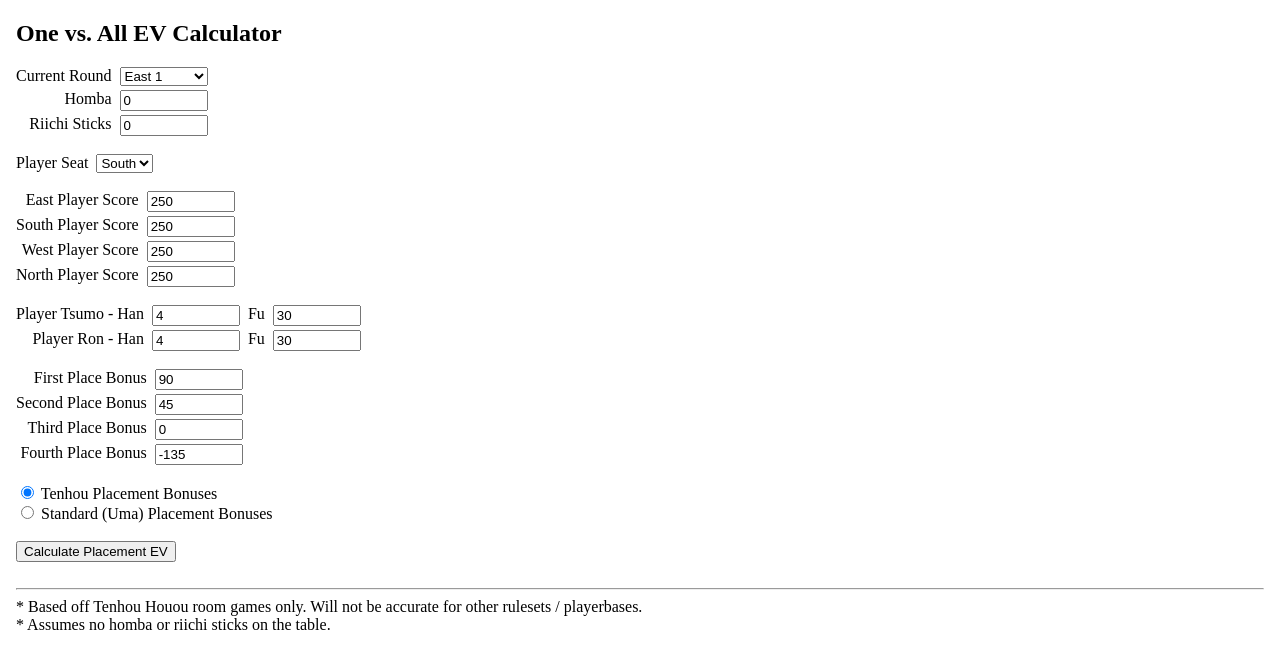
After one commit to cozziekuns/Misaki, a Flask app: page /one_vs_all in a window 1280 px wide. The commit adds this page. Shown: the top 669 px of the page. Run offline with Flask 2, Linux system fonts and the light colour scheme.

Commit message:
one vs all

```diff
--- a/app.py
+++ b/app.py
@@ -10,6 +10,7 @@ from flask import url_for
 from deal_in import get_deal_in_probs
 from game import Game_RoundInfo
 from placement import Calculator_PlacementEv
+from solver import Solver_Agari
 from solver import Solver_DealIn
 from solver import Solver_Fold
 from solver import Solver_Shoubu
@@ -63,6 +64,19 @@ def get_shoubu_round_info(request, player_seat):
 
     return round_info
 
+
+def get_one_vs_all_agari_value_matrix(request):
+    player_tsumo_han = int(request.args['player_tsumo_han'])
+    player_tsumo_fu = int(request.args['player_tsumo_fu'])
+    player_ron_han = int(request.args['player_ron_han'])
+    player_ron_fu = int(request.args['player_ron_fu'])
+
+    return [
+        (player_tsumo_han, player_tsumo_fu),
+        (player_ron_han, player_ron_fu),
+    ]
+
+
 def get_shoubu_agari_value_matrix(request):
     player_tsumo_han = int(request.args['player_tsumo_han'])
     player_tsumo_fu = int(request.args['player_tsumo_fu'])
@@ -81,7 +95,7 @@ def get_shoubu_agari_value_matrix(request):
         (opp_tsumo_han, opp_tsumo_fu),
     ]
 
-def get_shoubu_calculator(request):
+def get_ev_calculator(request):
     payoff_matrix = [int(request.args[name + '_place_bonus']) for name in PLACEMENT_NAMES]
     use_uma = request.args['bonus_type'] == 'uma_bonus'
 
@@ -100,6 +114,31 @@ def index():
 @app.route("/placement")
 def placement():
     return render_template('placement.html')
+
+@app.route("/one_vs_all")
+def one_vs_all():
+    return render_template('one_vs_all.html')
+
+@app.route("/calc_one_vs_all")
+def calc_one_vs_all():
+    base_round_info = get_shoubu_base_round_info(request)
+
+    player_seat = int(request.args['player_seat'])
+    real_player_seat = (player_seat + (base_round_info.kyoku % 4)) % 4
+
+    agari_value_matrix = get_one_vs_all_agari_value_matrix(request)
+
+    calculator = get_ev_calculator(request)
+
+    agari_solvers = [
+        Solver_Agari(calculator, base_round_info, real_player_seat, opp_seat % 4, agari_value_matrix)
+        for opp_seat in range(real_player_seat, real_player_seat + 4)
+    ]
+
+    for solver in agari_solvers:
+        solver.solve()
+
+    return "<br>".join([f"{solver.ev():.4f}" for solver in agari_solvers])
 
 @app.route("/deal_in")
 def deal_in():
@@ -146,7 +185,7 @@ def shoubu_ev():
 
     agari_value_matrix = get_shoubu_agari_value_matrix(request)
 
-    calculator = get_shoubu_calculator(request)
+    calculator = get_ev_calculator(request)
 
     shoubu_solver = Solver_Shoubu(calculator, shoubu_round_info, real_player_seat, real_opp_seat, agari_value_matrix)
     shoubu_solver.solve(live_wall, player_waits, opp_waits)
@@ -228,14 +267,9 @@ def placement_ev():
     player_seat = int(request.args['player_seat'])
     new_player_seat = (player_seat + (round_info.kyoku % 4)) % 4
 
-    payoff_matrix = [int(request.args[name + '_place_bonus']) for name in PLACEMENT_NAMES]
+    calculator = get_ev_calculator(request)
+    calculator.refresh(round_info)
 
-    calculator = Calculator_PlacementEv(
-        payoff_matrix,
-        use_uma=request.args['bonus_type'] == 'uma_bonus',
-    )
-
-    calculator.refresh(round_info)
     placement_ev = calculator.calc_placement_ev(new_player_seat)
 
     formatted_matrix = list(
@@ -256,7 +290,7 @@ def placement_ev():
         'placement_ev.html',
         kyoku=format_kyoku(round_info.kyoku),
         scores=get_base_scores_from_request(request),
-        payoff=payoff_matrix,
+        payoff=calculator.payoff_matrix,
         player_index=player_seat,
         ev=f"{placement_ev:.4f}",
         matrix=final_matrix,
--- a/templates/index.html
+++ b/templates/index.html
@@ -13,6 +13,7 @@
     <li><a href="/placement">Placement EV Calculator</a></li>
     <li><a href="/shoubu">Shoubu Calculator</a></li>
     <li><a href="/deal_in">Deal-in Rate Estimator</a></li>
+    <li><a href="/one_vs_all">One vs. All EV Calculator</a></li>
   </ul>
 </body>
 </html>
--- /dev/null
+++ b/templates/one_vs_all.html
@@ -0,0 +1,108 @@
+<!DOCTYPE html>
+<html>
+<head>
+  <meta charset="utf-8">
+  <title>One vs. All EV Calculator</title>
+  <link rel="stylesheet" href="static/style.css">
+</head>
+<body>
+  <h2>One vs. All EV Calculator</h2>
+
+  <form action="/calc_one_vs_all" method="get">
+    <div class="grid-align">
+      <label for="kyoku">Current Round</label>
+      <select name="kyoku" id="kyoku">
+        <option value="0">East 1</option>
+        <option value="1">East 2</option>
+        <option value="2">East 3</option>
+        <option value="3">East 4</option>
+        <option value="4">South 1</option>
+        <option value="5">South 2</option>
+        <option value="6">South 3</option>
+        <option value="7">South 4</option>
+      </select>
+
+      <label for="homba">Homba</label>
+      <input type="number" id="homba" name="homba" value="0">
+
+      <label for="riichi_sticks">Riichi Sticks</label>
+      <input type="number" id="riichi_sticks" name="riichi_sticks" value="0">
+    </div>
+
+    <br>
+
+    <div class="grid-align">
+      <label for="player_seat">Player Seat</label>
+      <select name="player_seat" id="player_seat">
+        <option value="0">East</option>
+        <option value="1" selected>South</option>
+        <option value="2">West</option>
+        <option value="3">North</option>
+      </select>
+    </div>
+
+    <br>
+
+    <div class="grid-align">
+      <label for="east_player_score">East Player Score</label>
+      <input type="number" id="east_player_score" name="east_player_score" value="250" min="0" max="999">
+
+      <label for="south_player_score">South Player Score</label>
+      <input type="number" id="south_player_score" name="south_player_score" value="250" min="0" max="999">
+
+      <label for="west_player_score">West Player Score</label>
+      <input type="number" id="west_player_score" name="west_player_score" value="250" min="0" max="999">
+
+      <label for="north_player_score">North Player Score</label>
+      <input type="number" id="north_player_score" name="north_player_score" value="250" min="0" max="999">
+    </div>
+
+    <br>
+
+    <div class="grid-align-4">
+      <label for="player_tsumo_han">Player Tsumo - Han</label>
+      <input type="number" id="player_tsumo_han" name="player_tsumo_han" value="4">
+      <label for="player_tsumo_fu">Fu</label>
+      <input type="number" id="player_tsumo_fu" name="player_tsumo_fu" value="30">
+
+      <label for="player_ron_han">Player Ron - Han</label>
+      <input type="number" id="player_ron_han" name="player_ron_han" value="4">
+      <label for="player_ron_fu">Fu</label>
+      <input type="number" id="player_ron_fu" name="player_ron_fu" value="30">
+    </div>
+
+    <br>
+
+    <div class="grid-align">
+      <label for="first_place_bonus">First Place Bonus</label>
+      <input type="number" id="first_place_bonus" name="first_place_bonus" value="90">
+
+      <label for="second_place_bonus">Second Place Bonus</label>
+      <input type="number" id="second_place_bonus" name="second_place_bonus" value="45">
+
+      <label for="third_place_bonus">Third Place Bonus</label>
+      <input type="number" id="third_place_bonus" name="third_place_bonus" value="0">
+
+      <label for="fourth_place_bonus">Fourth Place Bonus</label>
+      <input type="number" id="fourth_place_bonus" name="fourth_place_bonus" value="-135">
+    </div>
+
+    <br>
+
+    <input type="radio" id="tenhou_bonus" name="bonus_type" value="tenhou_bonus" checked>
+    <label for="tenhou_bonus">Tenhou Placement Bonuses</label><br>
+
+    <input type="radio" id="uma_bonus" name="bonus_type" value="uma_bonus">
+    <label for="uma_bonus">Standard (Uma) Placement Bonuses</label>
+
+    <br><br>
+
+    <input type="submit" value="Calculate Placement EV">
+  </form>
+  <br>
+  <hr>
+  * Based off Tenhou Houou room games only. Will not be accurate for other rulesets / playerbases.
+  <br>
+  * Assumes no homba or riichi sticks on the table.
+</body>
+</html>
```
Also changed, not shown: solver.py (+15 -10 lines).
